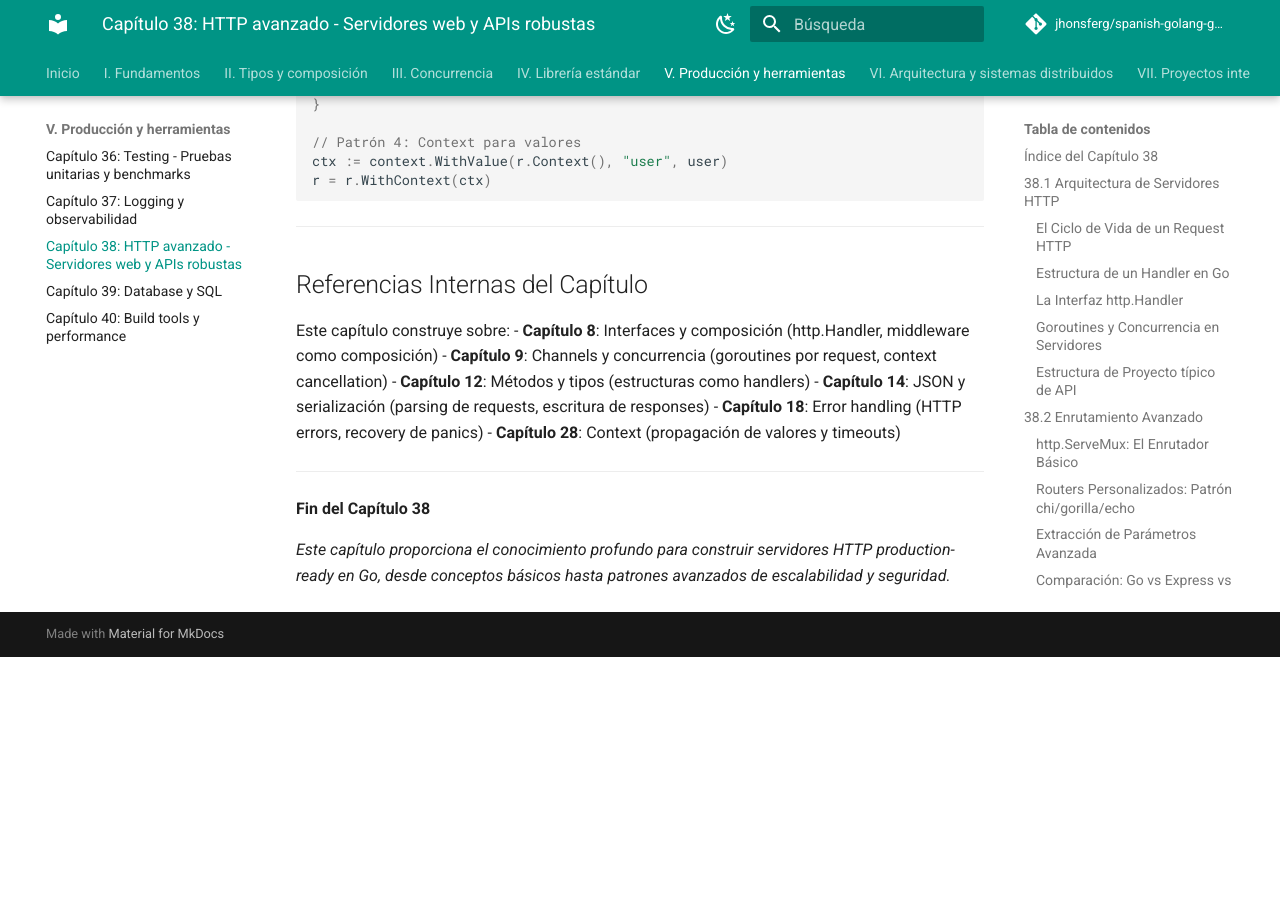
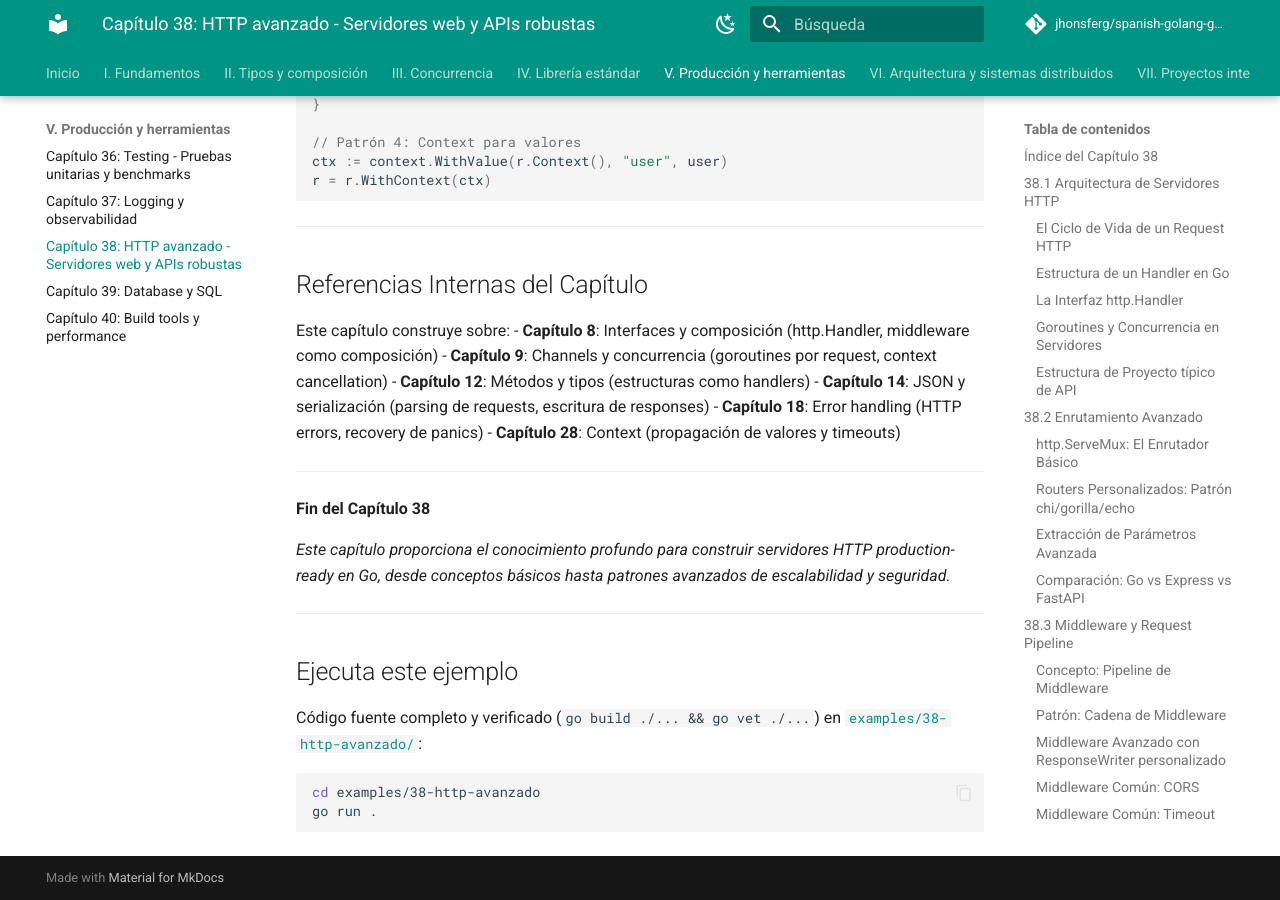
Before and after one commit to jhonsferg/spanish-golang-guide, an MkDocs documentation site: the page built from docs/05-produccion-y-herramientas/38-http-avanzado.md, in a window 1280 px wide and 900 px high, scrolled down 41973 px. Built offline with MkDocs 1.6.1 and Material for MkDocs 9.7.7, drawn with Linux system fonts in a browser that asks for light colours; comment, search, counter and statistics services are not loaded; before the commit the page ends 42630 px from its top, so only the background shows below that.

Commit message:
docs: enlazar ejemplo ejecutable en el capítulo 38

````diff
--- a/docs/05-produccion-y-herramientas/38-http-avanzado.md
+++ b/docs/05-produccion-y-herramientas/38-http-avanzado.md
@@ -2196,3 +2196,15 @@
 **Fin del Capítulo 38**
 
 *Este capítulo proporciona el conocimiento profundo para construir servidores HTTP production-ready en Go, desde conceptos básicos hasta patrones avanzados de escalabilidad y seguridad.*
+
+---
+
+## Ejecuta este ejemplo
+
+Código fuente completo y verificado (`go build ./... && go vet ./...`) en
+[`examples/38-http-avanzado/`](https://github.com/jhonsferg/spanish-golang-guide/tree/main/examples/38-http-avanzado):
+
+```bash
+cd examples/38-http-avanzado
+go run .
+```
````
